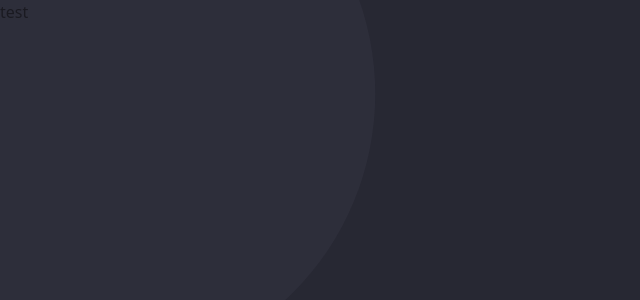
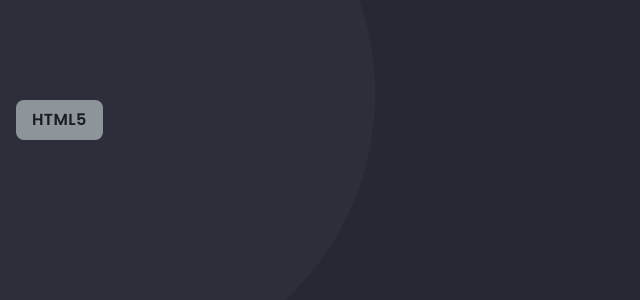
Before and after one commit to WesleyHernandes/portfolio, a React (Vite) app: page / in a window 1280 px wide. Shown: the top 300 px of the page, without its empty margins (0-640 px from the left). Built offline with nearby package versions, Linux system fonts and the light colour scheme.

Commit message:
Componente "Tag"

```diff
--- a/index.html
+++ b/index.html
@@ -1,9 +1,15 @@
-<!DOCTYPE html>
+<!doctype html>
 <html lang="en">
   <head>
     <meta charset="UTF-8" />
     <link rel="icon" type="image/svg+xml" href="/vite.svg" />
     <meta name="viewport" content="width=device-width, initial-scale=1.0" />
+    <link rel="preconnect" href="https://fonts.googleapis.com" />
+    <link rel="preconnect" href="https://fonts.gstatic.com" crossorigin />
+    <link
+      href="https://fonts.googleapis.com/css2?family=Poppins:ital,wght@0,100;0,200;0,300;0,400;0,500;0,600;0,700;0,800;0,900;1,100;1,200;1,300;1,400;1,500;1,600;1,700;1,800;1,900&display=swap"
+      rel="stylesheet"
+    />
     <title>Vite + React + TS</title>
   </head>
   <body>
--- a/src/App.tsx
+++ b/src/App.tsx
@@ -1,10 +1,11 @@
 import Section from "./components/Section";
+import Tag from "./components/Tag";
 
 function App() {
   return (
     <main className="flex flex-col w-full min-h-screen">
       <Section position="TRHEE">
-        <p>test</p>
+        <Tag label="HTML5" />
       </Section>
     </main>
   );
--- a/src/components/Section.tsx
+++ b/src/components/Section/index.tsx
@@ -25,7 +25,7 @@ export default function Section({ children, position }: SectionProps) {
   };
 
   return (
-    <section className="overflow-hidden relative flex flex-col w-full min-h-screen py-100 bg-[var(--dark)]">
+    <section className="overflow-hidden relative flex flex-col w-full min-h-screen py-[100px] px-4 bg-[var(--dark)]">
       <div
         className={`absolute flex w-[44%] left-0 aspect-square opacity-50 bg-[var(--medium)] rounded-full ${
           getPosition().before
--- /dev/null
+++ b/src/components/Tag/index.tsx
@@ -0,0 +1,11 @@
+interface TagProps {
+  label: string;
+}
+
+export default function Tag({ label }: TagProps) {
+  return (
+    <p className="flex w-max py-2 px-4 text-base font-semibold tracking-wide bg-[var(--text)] rounded-lg">
+      {label}
+    </p>
+  );
+}
--- a/src/index.css
+++ b/src/index.css
@@ -3,12 +3,35 @@
 @tailwind utilities;
 
 :root {
+  font-family: "Poppins", sans-serif;
   --highlight: #fee440;
   --dark: #272833;
   --medium: #353543;
   --text: #e7f6f3;
+  --container: 1597px;
 }
 
 body {
   margin: 0;
 }
+
+.title {
+  color: var(--highlight);
+  font-size: 30px;
+  font-weight: 600;
+  letter-spacing: 0.1rem;
+}
+
+.subtitle {
+  color: var(--text);
+  font-size: 25px;
+  font-weight: 400;
+  letter-spacing: 0.1rem;
+}
+
+.text {
+  color: var(--text);
+  font-size: 15px;
+  font-weight: 400;
+  letter-spacing: 0.1rem;
+}
```
Also changed, not shown: 2 other files (tests, documents, lock files or other folders).
